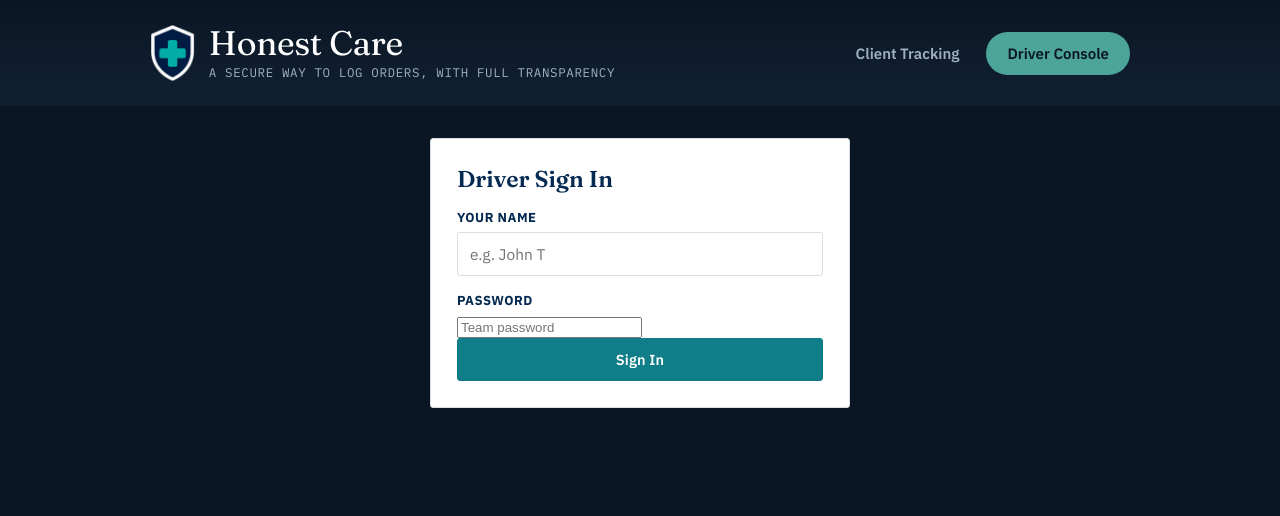
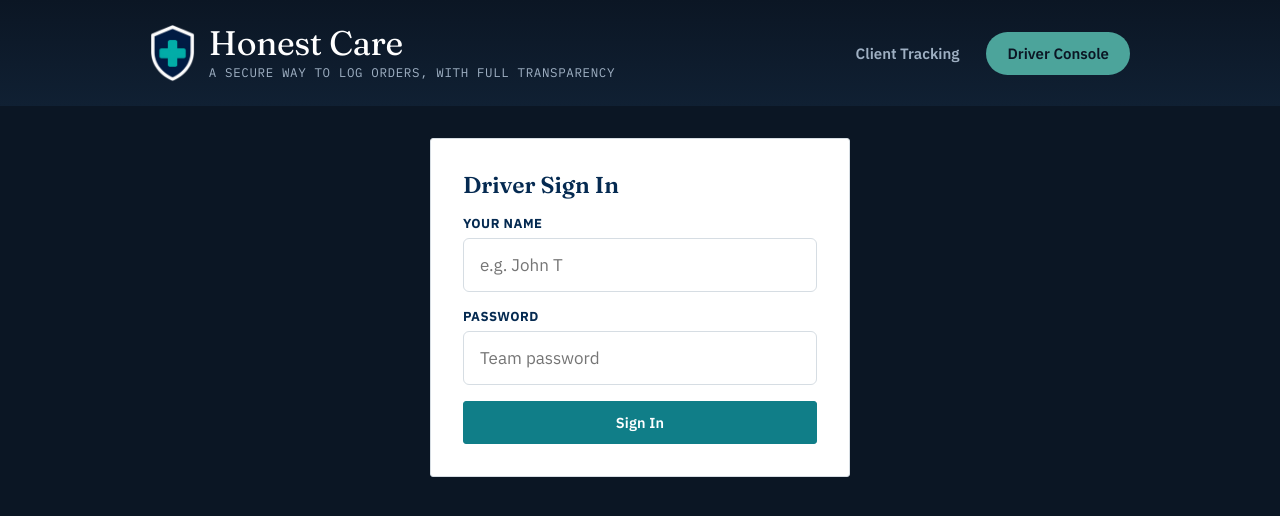
Before and after one commit to NinoVee/Honest-Delivery-app, a Next.js app: page /login in a window 1280 px wide. Shown: the top 516 px of the page. Built offline with nearby package versions, Linux system fonts and the light colour scheme.

Commit message:
COMMIT_EDITMSG

```diff
--- a/pages/login.js
+++ b/pages/login.js
@@ -44,12 +44,13 @@ export default function Login() {
       </Head>
       <Header active="driver" />
       <div className="wb-shell">
-        <div className="wb-card" style={{ maxWidth: 420, margin: '0 auto' }}>
+        <div className="wb-card wb-login-card" style={{ maxWidth: 420, margin: '0 auto' }}>
           <h2>Driver Sign In</h2>
           <form onSubmit={submit}>
             <label>Your name</label>
             <input
               type="text"
+              className="wb-input-lg"
               value={name}
               onChange={(e) => setName(e.target.value)}
               placeholder="e.g. John T"
@@ -58,6 +59,7 @@ export default function Login() {
             <label>Password</label>
             <input
               type="password"
+              className="wb-input-lg"
               value={password}
               onChange={(e) => setPassword(e.target.value)}
               placeholder="Team password"
--- a/styles/globals.css
+++ b/styles/globals.css
@@ -62,12 +62,18 @@ body{
 @media(max-width:600px){.wb-grid{grid-template-columns:1fr;}}
 
 label{display:block;font-size:13px;font-weight:700;color:var(--ink);margin-bottom:6px;text-transform:uppercase;letter-spacing:.04em;}
-input[type=text],input[type=email],textarea{
+input[type=text],input[type=email],input[type=password],textarea{
   width:100%;padding:11px 12px;border:1px solid var(--line);border-radius:var(--radius);
   font-family:'IBM Plex Sans';font-size:15.5px;background:#fff;color:var(--ink);margin-bottom:16px;
+  box-sizing:border-box;
 }
 input:focus,textarea:focus,button:focus{outline:2px solid var(--blue);outline-offset:1px;}
 textarea{resize:vertical;min-height:64px;}
+
+.wb-login-card{padding:32px;}
+.wb-login-card input.wb-input-lg{
+  padding:15px 16px;font-size:17px;border-radius:6px;
+}
 
 .wb-btn{
   font-family:'IBM Plex Sans';font-weight:600;font-size:14.5px;padding:11px 20px;border-radius:var(--radius);
```
